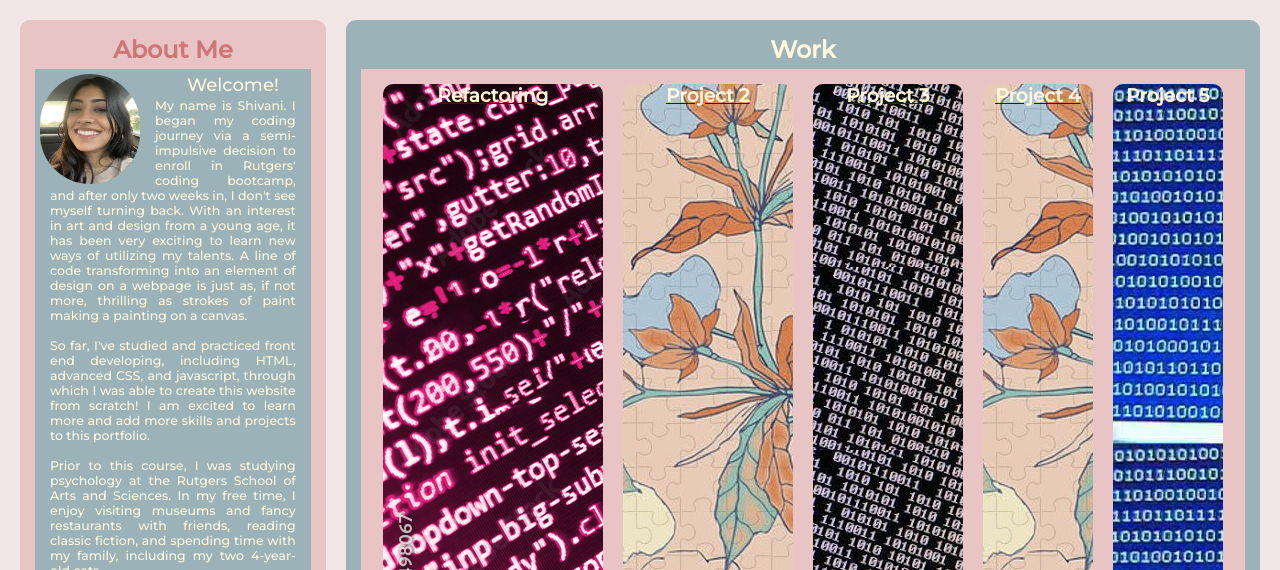
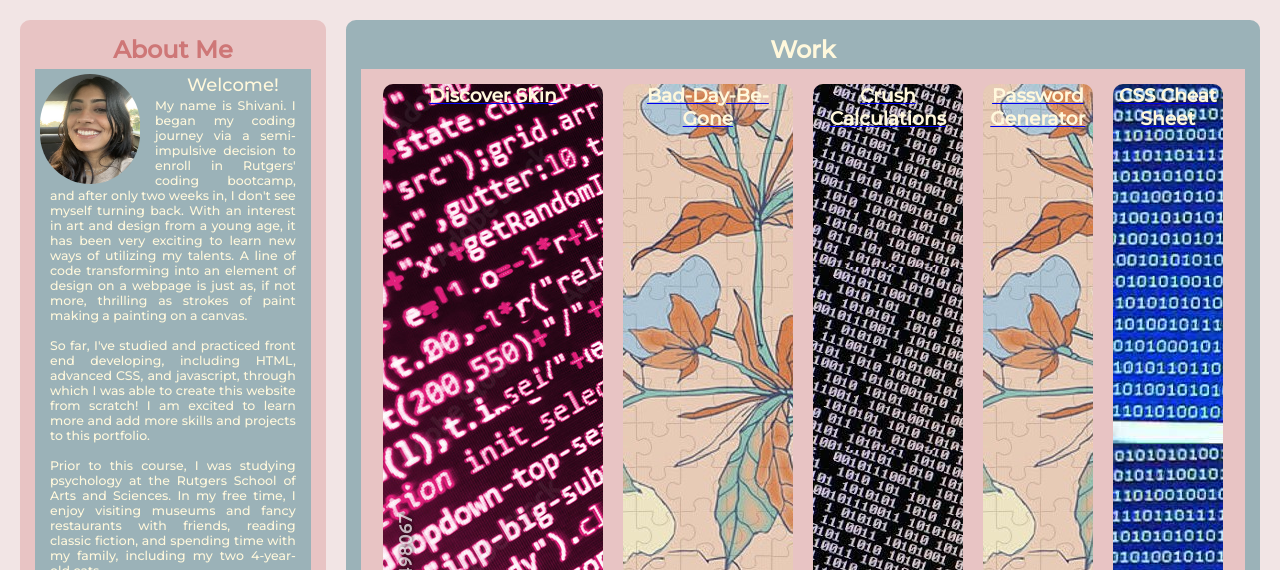
Before and after one commit to 00shivani/portfolio, a plain HTML site: page index.html in a window 1280 px wide. Shown: the part 230-800 px from the top of the page. Drawn offline with Linux system fonts and the light colour scheme.

Commit message:
discover-skin project link added

```diff
--- a/index.html
+++ b/index.html
@@ -52,26 +52,26 @@
                     <section id="workflex">
 
                         <div class="project-container">
-                            <a href="https://00shivani.github.io/CrushCalculations/">
-                                <h1 id="project1">Refactoring</h1>
+                            <a href="https://discover-skin-7a59e0f720d4.herokuapp.com/homepage">
+                                <h1 id="project1">Discover Skin</h1>
                             </a>
                         </div>
 
                         <div class="project-container">
                             <a href="https://00shivani.github.io/bad-day-be-gone/">
-                                <h1 id="project2">Project 2</h1>
+                                <h1 id="project2">Bad-Day-Be-Gone</h1>
                             </a>
-                            <a href="https://00shivani.github.io/password_generator/">
-                                <h1 id="project3">Project 3</h1>
+                            <a href="https://00shivani.github.io/CrushCalculations/">
+                                <h1 id="project3">Crush Calculations</h1>
                             </a>
                         </div>
 
                         <div class="project-container">
+                            <a href="https://00shivani.github.io/password_generator/">
+                                <h1 id="project4">Password Generator</h1>
+                            </a>
                             <a href="https://00shivani.github.io/css-snippet-cheat-sheet/">
-                                <h1 id="project4">Project 4</h1>
-                            </a>
-                            <a href="https://00shivani.github.io/horiseon_refactoring/">
-                                <h1 id="project5">Project 5</h1>
+                                <h1 id="project5">CSS Cheat Sheet</h1>
                             </a>
                         </div>
 
```
